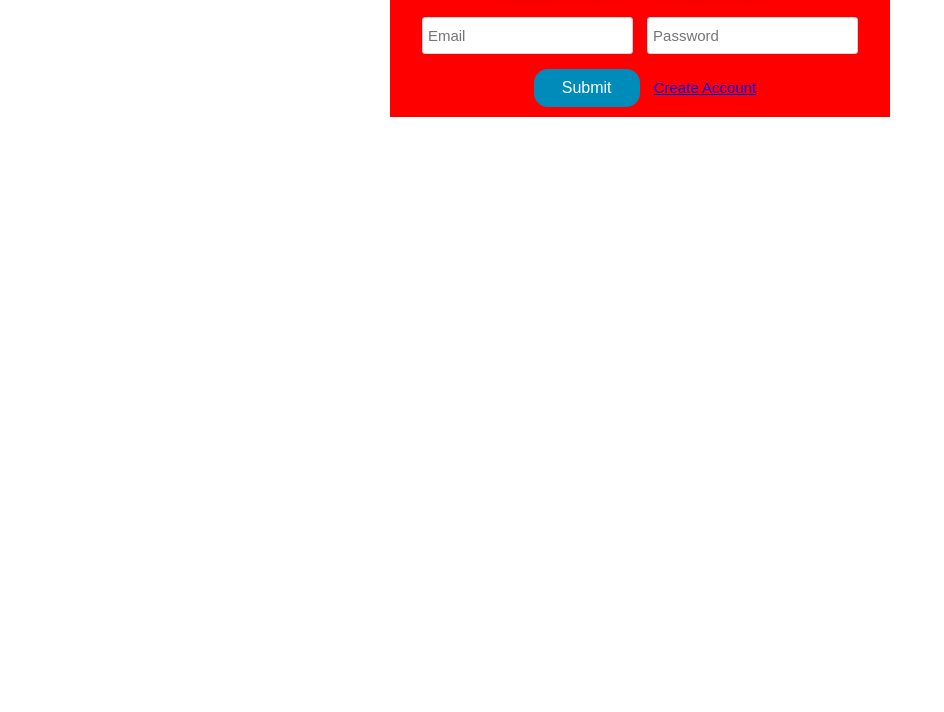
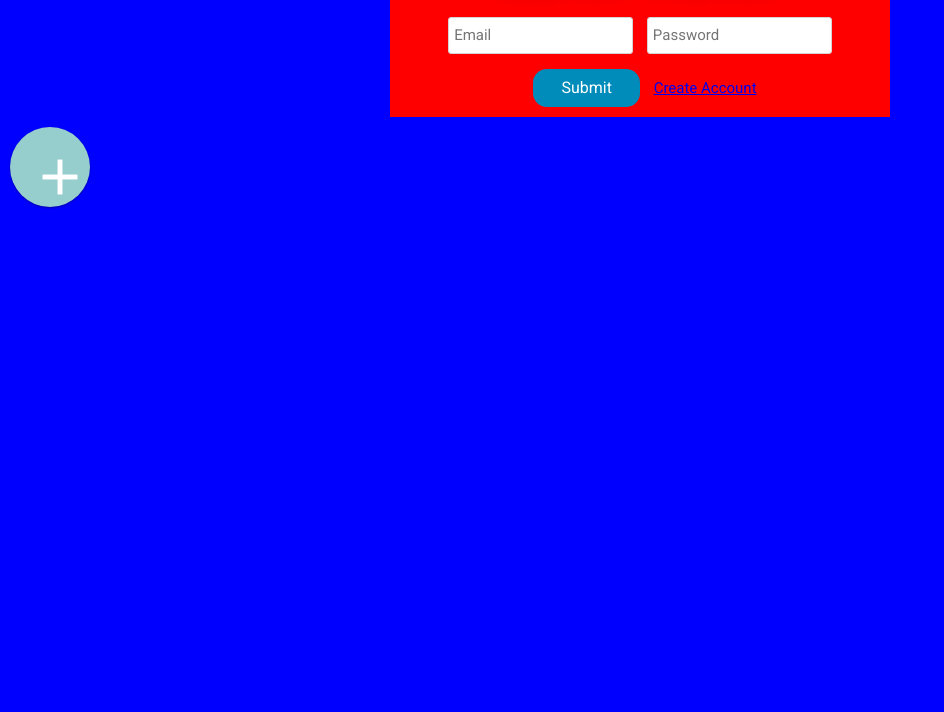
Before and after one commit to LarissaMorrell/tracker, a website: page public/index.html in a window 1280 px wide. Shown: the part 88-800 px from the top of the page, without its empty margins (0-944 px from the left). Drawn offline with nearby package versions, Linux system fonts and the light colour scheme.

Commit message:
added rotate button. Problem with showing up on load of page. Problem with plus sign not centered vertically

```diff
--- /dev/null
+++ b/public/button-rotate.css
@@ -0,0 +1,110 @@
+@import url(http://fonts.googleapis.com/css?family=Roboto:400,100,100italic,300,300italic,400italic,500,500italic,700,700italic,900,900italic);
+
+* {
+		font-family: "Roboto", Arial, sans-serif;
+}
+
+/*body {
+		font-size: 1rem;
+		background-color: #ebebeb;
+		padding: 20px;
+		text-align: center;
+}*/
+
+/*h1 {
+		font-weight: 100;
+		color: #777;
+}
+*/
+.main-wrapper {
+		border-radius: 4px;
+		background-color: white;
+		padding: 20px;
+		box-shadow: 0 3px 6px rgba(0, 0, 0, 0.16), 0 3px 6px rgba(0, 0, 0, 0.23);
+		position: relative;
+}
+
+i.material-icons {
+		font-size: 1.5rem;
+		text-align: center;
+		color: white;
+		position: relative;
+		border-radius: 50%;
+		padding: 5px;
+		margin: 3px;
+		box-shadow: 0 1px 3px rgba(0, 0, 0, 0.12), 0 1px 2px rgba(0, 0, 0, 0.24);
+		transition: color 0.2s ease, background-color 0.2s ease, transform 0.3s ease;
+}
+
+i.material-icons:after {
+		content: "";
+		width: 100%;
+		height: 100%;
+		border: solid 2px;
+		transform: scale(0.8);
+		position: absolute;
+		top: -2px;
+		left: -2px;
+		border-radius: 50%;
+		transition: all 0.3s ease;
+}
+
+i.material-icons:hover:after {
+		transform: scale(1);
+		box-shadow: 10px 0 20px rgba(0, 0, 0, 0.19), 6px 0 6px rgba(0, 0, 0, 0.23);
+}
+
+
+
+i.material-icons:nth-of-type(8) {
+		background-color: #96CDCD;
+}
+
+i.material-icons:nth-of-type(8):hover {
+		color: #96CDCD;
+}
+
+i.material-icons:nth-of-type(8):after {
+		border-color: #96CDCD;
+}
+
+i.material-icons:nth-of-type(1) {
+		background-color: #96CDCD;
+}
+
+i.material-icons:nth-of-type(1):hover {
+		color: #96CDCD;
+}
+
+i.material-icons:nth-of-type(1):after {
+		border-color: #96CDCD;
+}
+
+
+i.material-icons:hover {
+		background-color: transparent;
+		transform: rotate(90deg);
+		cursor: pointer;
+		box-shadow: none;
+}
+
+@media (min-width:601px) {
+	i.material-icons {
+		padding:10px;
+		margin:5px;
+		font-size:2rem;
+	}
+}
+
+@media (min-width:993px) {
+	i.material-icons {
+		padding:20px;
+		margin:10px;
+		font-size:4rem;
+	}
+	i.material-icons:after {
+		border-width:3px;
+		top:-3px;
+		left:-3px;
+	}
+}
--- a/public/index.html
+++ b/public/index.html
@@ -8,6 +8,11 @@
     <link rel="stylesheet" type="text/css" href="https://cdnjs.cloudflare.com/ajax/libs/normalize/4.2.0/normalize.min.css">
     <!-- link to css -->
     <link rel="stylesheet" type="text/css" href="main.css">
+    <!-- squishy button -->
+    <!-- <link rel="stylesheet" type="text/css" href="button-plus.css"> -->
+    <link rel="stylesheet" type="text/css" href="button-rotate.css">
+    <meta name="viewport" content="width=device-width, initial-scale=1">
+    <link href="https://fonts.googleapis.com/icon?family=Material+Icons" rel="stylesheet">
 </head>
 
 <body>
@@ -20,11 +25,11 @@
             <input type="password" name="user-password" placeholder="Password" required>
             <input type="submit">
             <a href="/create-account.html">Create Account</a>
-            <i class="icon-plus-sign" href="/create-account.html" width="200px"></i>
         </form>
     </div>
     <!-- <a href="#0" id="add-store-button" class="hide">Add Store</a> -->
-    <img id="add-store-button" class="hide" src="add-store-icon.png">
+    <!-- <img id="add-store-button" class="hide" src="add-store-icon.png"> -->
+    <i id="add-store-button" class="material-icons hide">add</i>
     <section class="create-store hide">
         <div class='new-store'>
             <p>Create a Store</p>
--- a/public/main.css
+++ b/public/main.css
@@ -14,6 +14,7 @@ body {
     /* Preserve aspect ratio */
     min-width: 100%;
     min-height: 100%;
+    background-color: blue;
 }
 
 .hide {
@@ -160,4 +161,5 @@ img {
 
 #add-store-button {
     width: 40px;
+    height: 40px;
 }
```
Also changed, not shown: button-plus.css (added), 1 other file.
